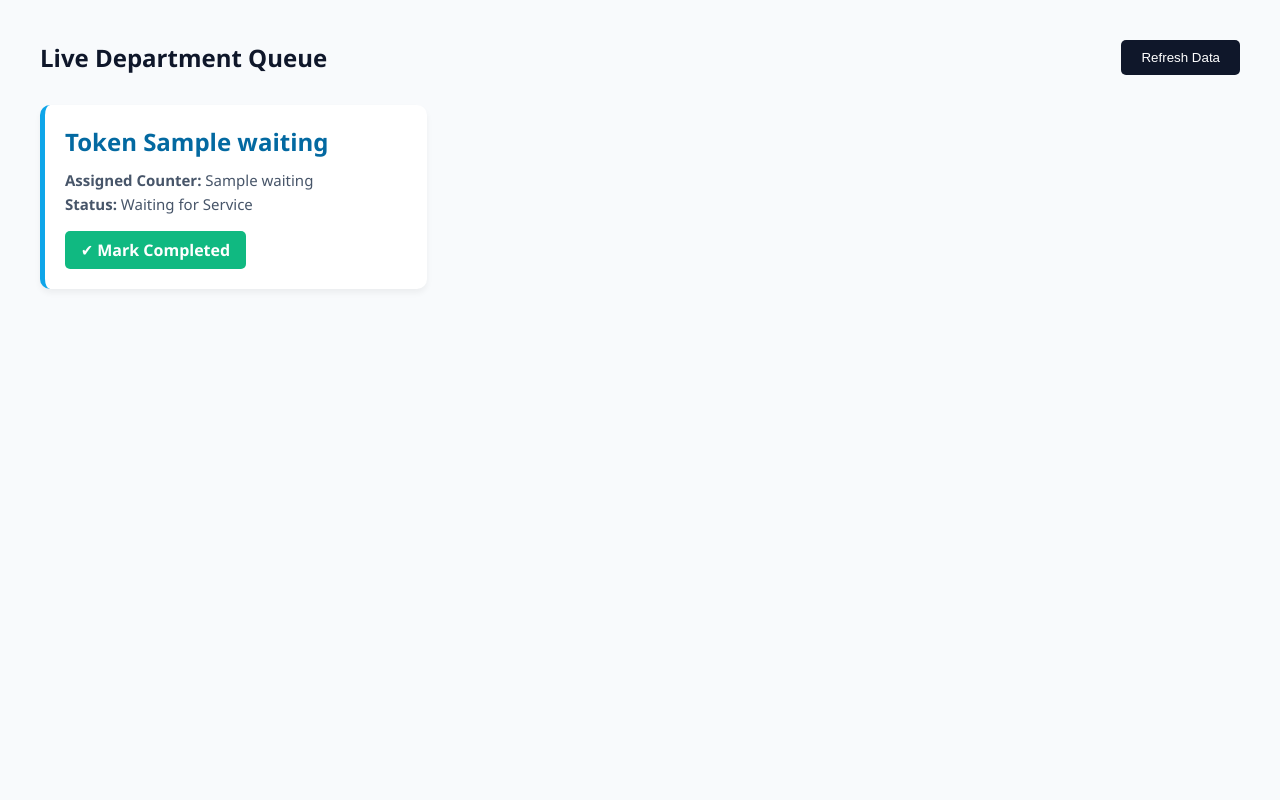
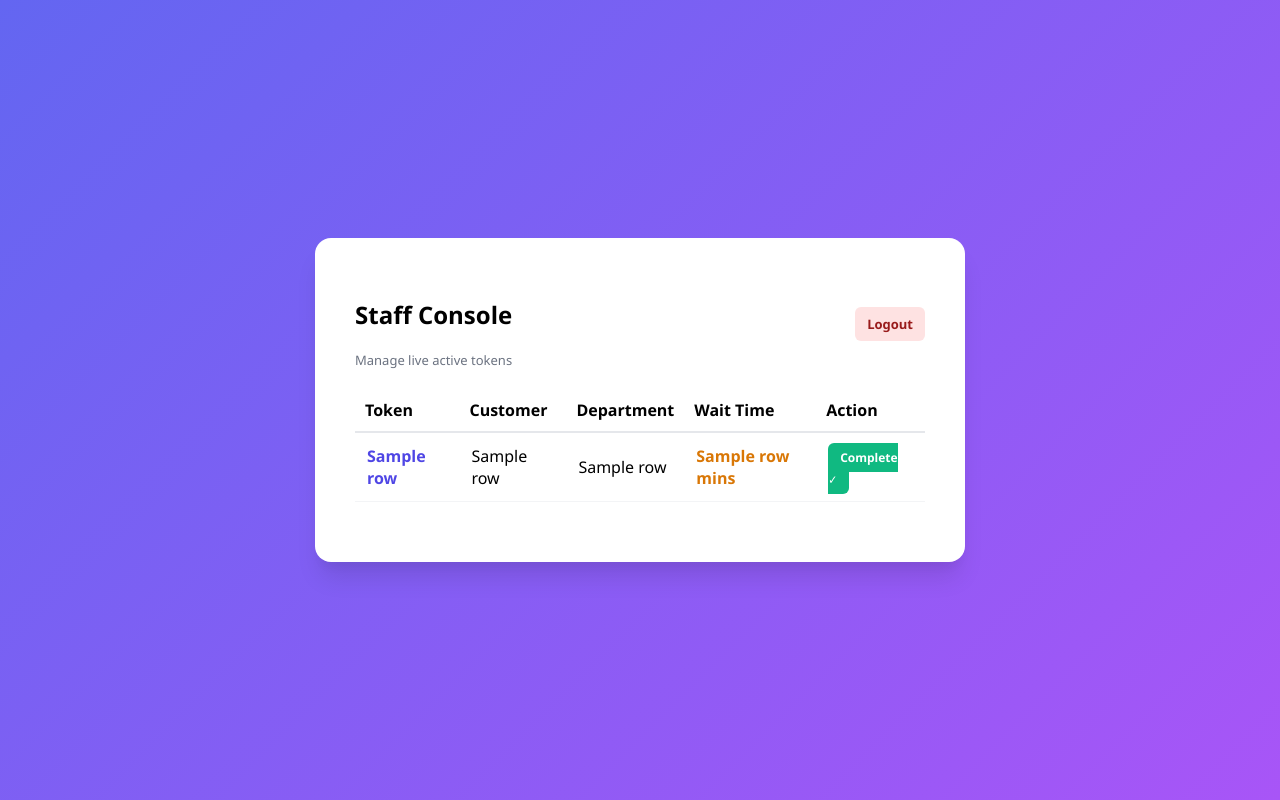
Before and after one commit to shona290/queue-system, a Flask app: template templates/staff.html in a window 1280 px wide. Run offline with Flask 3, Linux system fonts and the light colour scheme; the template is opened without the code that fills it: most values are stand-ins (such as "Sample title", 1, 10 or a date in 2020).

Commit message:
Add smart recommendations, wait times, token confirmation screen, and staff login

```diff
--- a/app.py
+++ b/app.py
@@ -1,5 +1,6 @@
 import os
 import sqlite3
+from datetime import datetime
 from flask import Flask, render_template, request, redirect, url_for, session
 
 app = Flask(__name__)
@@ -9,7 +10,14 @@
     conn = sqlite3.connect('queue.db')
     c = conn.cursor()
     c.execute('''CREATE TABLE IF NOT EXISTS counters (id INTEGER PRIMARY KEY AUTOINCREMENT, name TEXT, queue_length INTEGER)''')
-    c.execute('''CREATE TABLE IF NOT EXISTS tokens (id INTEGER PRIMARY KEY AUTOINCREMENT, token_code TEXT, customer_name TEXT, counter_id INTEGER, status TEXT)''')
+    c.execute('''CREATE TABLE IF NOT EXISTS tokens (
+                    id INTEGER PRIMARY KEY AUTOINCREMENT,
+                    token_code TEXT,
+                    customer_name TEXT,
+                    counter_id INTEGER,
+                    status TEXT,
+                    created_at TIMESTAMP DEFAULT CURRENT_TIMESTAMP
+                )''')
     conn.commit()
     conn.close()
 
@@ -21,7 +29,7 @@
         name = request.form.get('customer_name')
         purpose = request.form.get('purpose', '').lower()
 
-        # Intelligent Service Recommendation Logic
+        # Intelligent Service Recommendation & Routing
         if any(word in purpose for word in ['cash', 'deposit', 'withdraw', 'money', 'pay', 'cheque']):
             dept = "Cash Deposit"
         elif any(word in purpose for word in ['open', 'new', 'account', 'sign up']):
@@ -31,22 +39,31 @@
 
         conn = sqlite3.connect('queue.db')
         c = conn.cursor()
+
+        # Ensure counters exist
+        for d in ["Cash Deposit", "Account Opening", "Customer Inquiry"]:
+            c.execute("SELECT id FROM counters WHERE name=?", (d,))
+            if not c.fetchone():
+                c.execute("INSERT INTO counters (name, queue_length) VALUES (?, 0)", (d,))
+                conn.commit()
+
         c.execute("SELECT id FROM counters WHERE name=?", (dept,))
         counter = c.fetchone()
-        if not counter:
-            c.execute("INSERT INTO counters (name, queue_length) VALUES (?, 0)", (dept,))
-            conn.commit()
-            c.execute("SELECT id FROM counters WHERE name=?", (dept,))
-            counter = c.fetchone()
-
         counter_id = counter[0]
         token_code = f"T-{counter_id}-{os.urandom(2).hex().upper()}"
 
         c.execute("INSERT INTO tokens (token_code, customer_name, counter_id, status) VALUES (?, ?, ?, 'Waiting')", (token_code, name, counter_id))
         c.execute("UPDATE counters SET queue_length = queue_length + 1 WHERE id=?", (counter_id,))
+
+        # Find fastest alternative department recommendation
+        c.execute("SELECT name, queue_length FROM counters ORDER BY queue_length ASC LIMIT 1")
+        fastest = c.fetchone()
+
         conn.commit()
         conn.close()
-        return redirect('/track')
+
+        return render_template('token.html', token_code=token_code, dept=dept, name=name, fastest=fastest)
+
     return render_template('index.html')
 
 @app.route('/staff-login', methods=['GET', 'POST'])
@@ -54,7 +71,7 @@
     error = None
     if request.method == 'POST':
         password = request.form.get('password')
-        if password == 'Admin@123':  # Secure Staff Password
+        if password == 'Admin@123':
             session['logged_in'] = True
             return redirect('/staff')
         else:
@@ -68,7 +85,15 @@
 
     conn = sqlite3.connect('queue.db')
     c = conn.cursor()
-    c.execute("SELECT t.id, t.token_code, t.customer_name, c.name FROM tokens t JOIN counters c ON t.counter_id = c.id WHERE t.status = 'Waiting'")
+    # Fetch waiting tokens and compute wait time in minutes
+    c.execute("""
+        SELECT t.id, t.token_code, t.customer_name, c.name,
+               (strftime('%s', 'now') - strftime('%s', t.created_at)) / 60 as wait_time
+        FROM tokens t
+        JOIN counters c ON t.counter_id = c.id
+        WHERE t.status = 'Waiting'
+        ORDER BY t.created_at ASC
+    """)
     waiting = c.fetchall()
     conn.close()
     return render_template('staff.html', waiting=waiting)
@@ -89,7 +114,7 @@
     row = c.fetchone()
     if row:
         c.execute("UPDATE tokens SET status='Completed' WHERE id=?", (token_id,))
-        c.execute("UPDATE counters SET queue_length = queue_length - 1 WHERE id=?", (row[0],))
+        c.execute("UPDATE counters SET queue_length = MAX(0, queue_length - 1) WHERE id=?", (row[0],))
         conn.commit()
     conn.close()
     return redirect('/staff')
--- a/templates/staff.html
+++ b/templates/staff.html
@@ -2,44 +2,47 @@
 <html lang="en">
 <head>
     <meta charset="UTF-8">
-    <meta name="viewport" content="width=device-width, initial-scale=1.0">
-    <title>SmartQueue - Staff Console</title>
-    <style>
-        body { font-family: 'Segoe UI', Tahoma, sans-serif; background-color: #f8fafc; padding: 40px; margin: 0; }
-        .header { display: flex; justify-content: space-between; align-items: center; margin-bottom: 30px; }
-        h2 { color: #0f172a; margin: 0; }
-        .dashboard-grid { display: grid; grid-template-columns: repeat(auto-fill, minmax(300px, 1fr)); gap: 20px; }
-        .token-card { background: white; padding: 20px; border-radius: 10px; border-left: 5px solid #0ea5e9; box-shadow: 0 4px 6px rgba(0,0,0,0.05); }
-        .token-number { font-size: 24px; font-weight: bold; color: #0369a1; margin-bottom: 10px; }
-        .details { color: #475569; font-size: 15px; line-height: 1.6; margin-bottom: 15px; }
-        .complete-btn { background: #10b981; color: white; padding: 8px 16px; text-decoration: none; border-radius: 5px; font-weight: bold; display: inline-block; }
-        .complete-btn:hover { background: #059669; }
-        .refresh-btn { padding: 10px 20px; background: #0f172a; color: white; border: none; border-radius: 5px; cursor: pointer; }
-    </style>
+    <title>Staff Console</title>
+    <link rel="stylesheet" href="{{ url_for('static', filename='style.css') }}">
 </head>
 <body>
+    <div class="portal-card" style="max-width: 650px;">
+        <div style="display: flex; justify-content: space-between; align-items: center; margin-bottom: 20px;">
+            <div>
+                <h2>Staff Console</h2>
+                <p style="margin:0; font-size:13px; color:#6b7280;">Manage live active tokens</p>
+            </div>
+            <a href="/logout" style="background: #fee2e2; color: #991b1b; padding: 8px 12px; border-radius: 6px; text-decoration: none; font-size: 13px; font-weight: 600;">Logout</a>
+        </div>
 
-    <div class="header">
-        <h2>Live Department Queue</h2>
-        <button class="refresh-btn" onclick="location.reload()">Refresh Data</button>
-    </div>
-
-    <div class="dashboard-grid">
         {% if waiting %}
-            {% for t in waiting %}
-            <div class="token-card">
-                <div class="token-number">Token {{ t[1] }}</div>
-                <div class="details">
-                    <strong>Assigned Counter:</strong> {{ t[2] }}<br>
-                    <strong>Status:</strong> Waiting for Service
-                </div>
-                <a href="/complete/{{ t[0] }}" class="complete-btn">✔ Mark Completed</a>
-            </div>
-            {% endfor %}
+        <table style="width: 100%; border-collapse: collapse; margin-bottom: 20px;">
+            <thead>
+                <tr style="border-bottom: 2px solid #e5e7eb; text-align: left;">
+                    <th style="padding: 10px;">Token</th>
+                    <th style="padding: 10px;">Customer</th>
+                    <th style="padding: 10px;">Department</th>
+                    <th style="padding: 10px;">Wait Time</th>
+                    <th style="padding: 10px;">Action</th>
+                </tr>
+            </thead>
+            <tbody>
+                {% for row in waiting %}
+                <tr style="border-bottom: 1px solid #f3f4f6;">
+                    <td style="padding: 12px; font-weight: bold; color: #4f46e5;">{{ row[1] }}</td>
+                    <td style="padding: 12px;">{{ row[2] }}</td>
+                    <td style="padding: 12px;">{{ row[3] }}</td>
+                    <td style="padding: 12px; color: #d97706; font-weight: 600;">{{ row[4] }} mins</td>
+                    <td style="padding: 12px;">
+                        <a href="/complete/{{ row[0] }}" style="background: #10b981; color: white; padding: 6px 12px; border-radius: 6px; text-decoration: none; font-size: 12px; font-weight: 600;">Complete ✓</a>
+                    </td>
+                </tr>
+                {% endfor %}
+            </tbody>
+        </table>
         {% else %}
-            <div style="color: #64748b; font-style: italic; grid-column: 1 / -1;">No customers currently in the queue.</div>
+        <p style="text-align: center; color: #6b7280; padding: 30px 0;">No active customers waiting in the queue.</p>
         {% endif %}
     </div>
-
 </body>
 </html>
```
Also changed, not shown: templates/token.html (added, +38 -0 lines), templates/track.html (+28 -36 lines).
